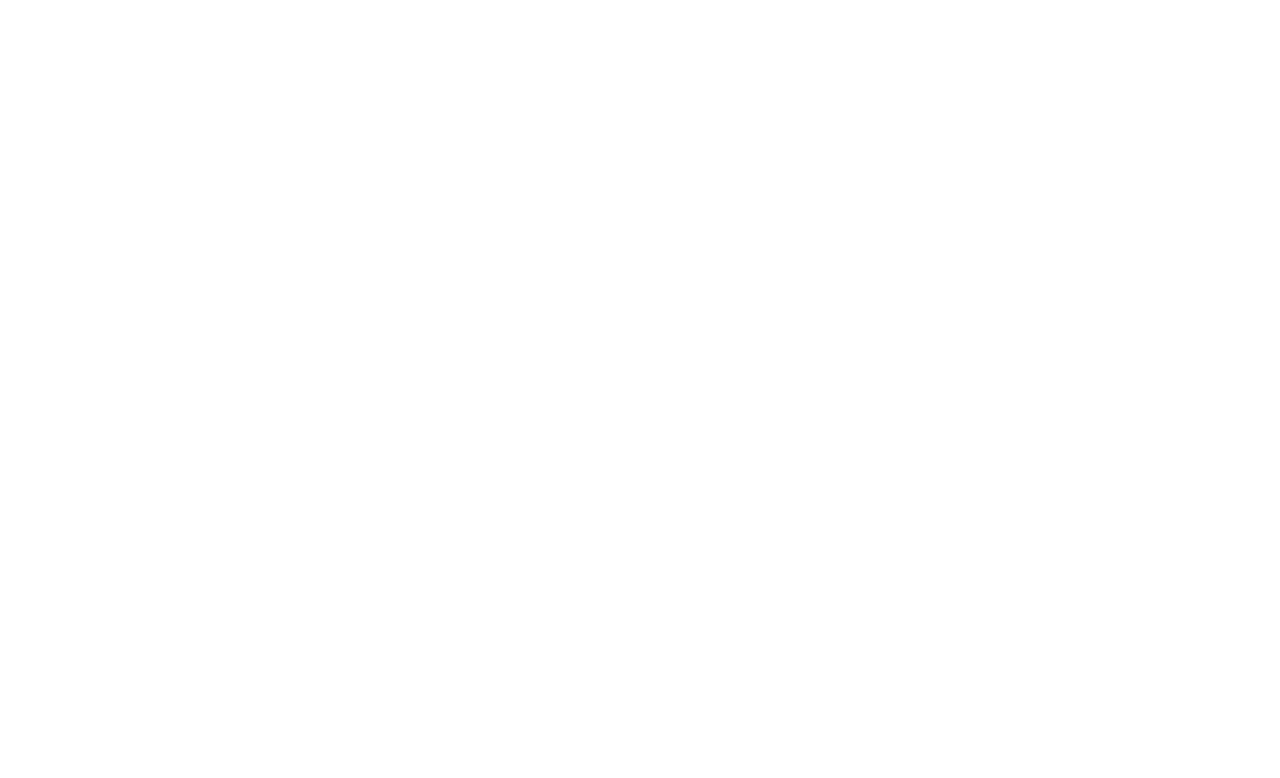
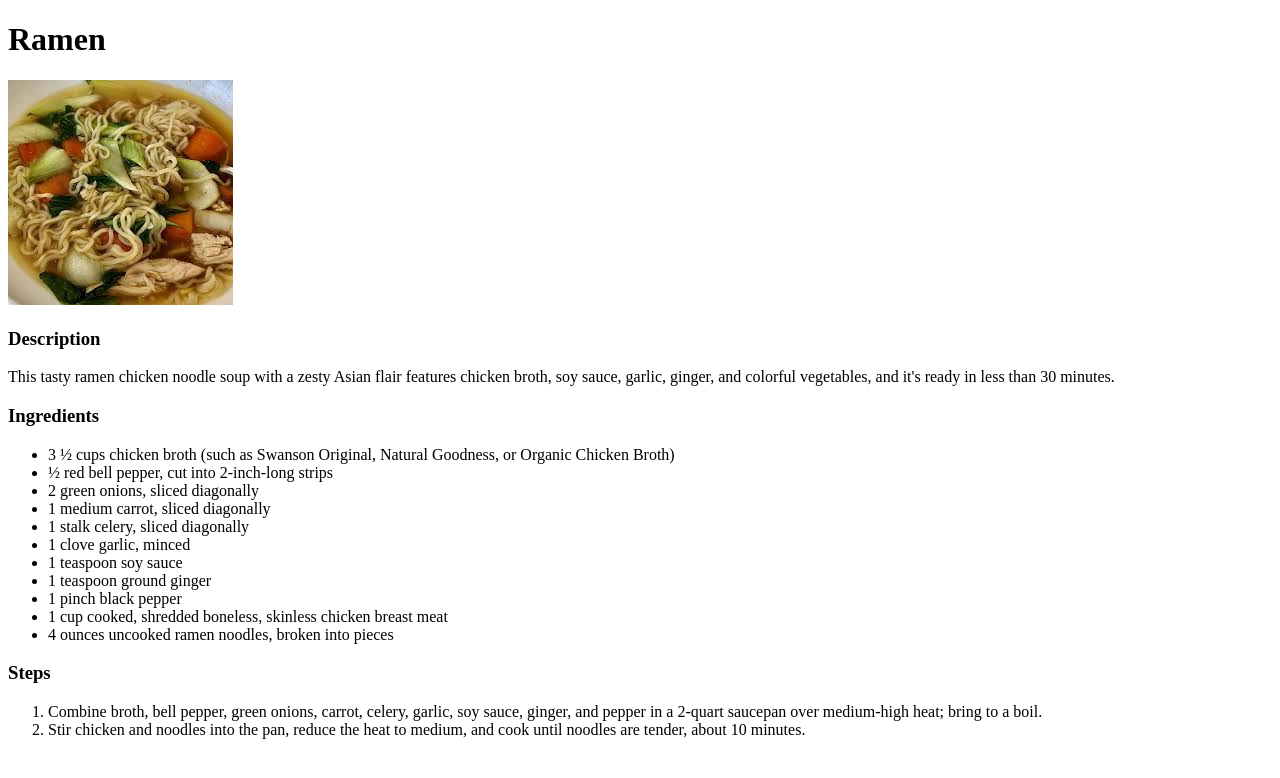
Before and after one commit to CodingMomento/odin-recipes, a plain HTML site: page recipes/ramen.html in a window 1280 px wide. Drawn offline with Linux system fonts and the light colour scheme.

Commit message:
ramen page implemented

```diff
--- a/recipes/ramen.html
+++ b/recipes/ramen.html
@@ -3,9 +3,31 @@
 <head>
     <meta charset="UTF-8">
     <meta name="viewport" content="width=device-width, initial-scale=1.0">
-    <title>Document</title>
+    <title> Ramen Recipe </title>
 </head>
 <body>
-
+    <h1> Ramen </h1>
+    <img src="../images/ramen.jpeg">
+    <h3> Description </h3>
+        <p> This tasty ramen chicken noodle soup with a zesty Asian flair features chicken broth, soy sauce, garlic, ginger, and colorful vegetables, and it's ready in less than 30 minutes. </p>
+    <h3> Ingredients </h3>
+        <ul>
+            <li> 3 ½ cups chicken broth (such as Swanson Original, Natural Goodness, or Organic Chicken Broth) </li>
+            <li> ½ red bell pepper, cut into 2-inch-long strips </li>
+            <li> 2 green onions, sliced diagonally </li>
+            <li> 1 medium carrot, sliced diagonally </li>
+            <li> 1 stalk celery, sliced diagonally </li>
+            <li> 1 clove garlic, minced </li>
+            <li> 1 teaspoon soy sauce </li>
+            <li> 1 teaspoon ground ginger </li>
+            <li> 1 pinch black pepper </li>
+            <li> 1 cup cooked, shredded boneless, skinless chicken breast meat </li>
+            <li> 4 ounces uncooked ramen noodles, broken into pieces </li>
+        </ul>
+    <h3> Steps </h3>
+        <ol>
+            <li> Combine broth, bell pepper, green onions, carrot, celery, garlic, soy sauce, ginger, and pepper in a 2-quart saucepan over medium-high heat; bring to a boil. </li>
+            <li> Stir chicken and noodles into the pan, reduce the heat to medium, and cook until noodles are tender, about 10 minutes. </li>
+        </ol>
 </body>
 </html>
```
Also changed, not shown: images/ramen.jpeg (added).
